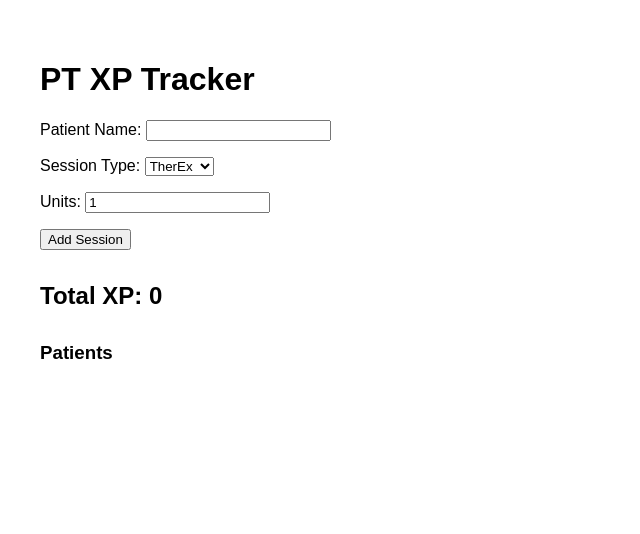
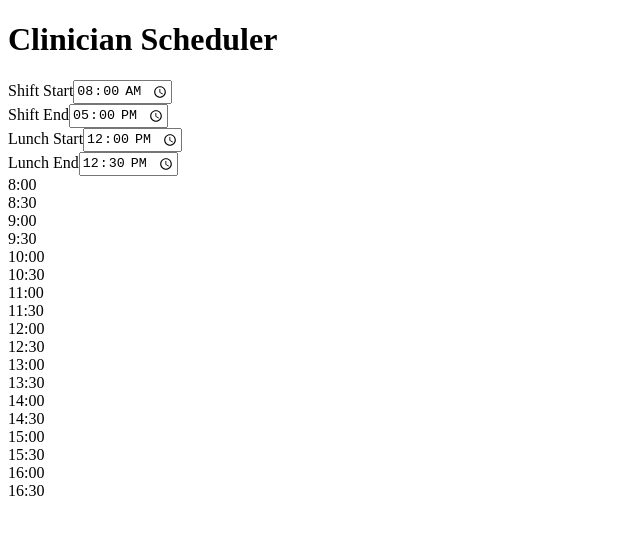
Before and after one commit to wasullivan/pt-xp-app, a Next.js app: page / in a window 1280 px wide. Shown: the top 534 px of the page, without its empty margins (0-640 px from the left). Built offline with nearby package versions, Linux system fonts and the light colour scheme.

Commit message:
Progress save before break

```diff
--- /dev/null
+++ b/app/components/Schedule.tsx
@@ -0,0 +1,101 @@
+"use client"
+
+import { useState } from "react"
+
+type PatientBlock = {
+  id: string
+  name: string
+  startSlot: number
+}
+
+type ScheduleProps = {
+  shiftStart: string
+  shiftEnd: string
+}
+
+export default function Schedule({ shiftStart, shiftEnd }: ScheduleProps) {
+  const [patients, setPatients] = useState<PatientBlock[]>([])
+  const [draggingId, setDraggingId] = useState<string | null>(null)
+
+  const shiftStartMin =
+    parseInt(shiftStart.split(":")[0]) * 60 +
+    parseInt(shiftStart.split(":")[1])
+  const shiftEndMin =
+    parseInt(shiftEnd.split(":")[0]) * 60 +
+    parseInt(shiftEnd.split(":")[1])
+  const totalSlots = Math.ceil((shiftEndMin - shiftStartMin) / 30)
+
+  const addPatientAtSlot = (slot: number) => {
+    setPatients([
+      ...patients,
+      { id: crypto.randomUUID(), name: `Patient ${patients.length + 1}`, startSlot: slot },
+    ])
+  }
+
+  const handleMouseMove = (e: React.MouseEvent<HTMLDivElement>) => {
+    if (!draggingId) return
+    const container = e.currentTarget.getBoundingClientRect()
+    const y = e.clientY - container.top
+    let slot = Math.floor(y / 48) // each 30-min row = 48px height
+    if (slot < 0) slot = 0
+    if (slot >= totalSlots) slot = totalSlots - 1
+    setPatients((prev) =>
+      prev.map((p) => (p.id === draggingId ? { ...p, startSlot: slot } : p))
+    )
+  }
+
+  return (
+    <div className="flex flex-col">
+      <div className="flex">
+        {/* Left column: hours */}
+        <div className="w-16 flex flex-col border-r">
+          {Array.from({ length: totalSlots }).map((_, i) => {
+            const hour = Math.floor((shiftStartMin + i * 30) / 60)
+            const minute = (shiftStartMin + i * 30) % 60
+            return (
+              <div key={i} className="h-12 border-b flex items-center justify-end pr-1 text-xs">
+                {`${hour}:${minute.toString().padStart(2, "0")}`}
+              </div>
+            )
+          })}
+        </div>
+
+        {/* Right column: schedule */}
+        <div
+          className="flex-1 relative border"
+          onMouseMove={handleMouseMove}
+          onMouseUp={() => setDraggingId(null)}
+        >
+          {Array.from({ length: totalSlots }).map((_, slotIndex) => (
+            <div
+              key={slotIndex}
+              className="h-12 border-b relative"
+              onClick={() => addPatientAtSlot(slotIndex)}
+            >
+              {patients
+                .filter((p) => p.startSlot === slotIndex)
+                .map((p) => (
+                  <div
+                    key={p.id}
+                    className="absolute left-2 right-2 bg-green-500 text-white rounded p-1 cursor-move flex justify-between items-center"
+                    onMouseDown={() => setDraggingId(p.id)}
+                  >
+                    <span>{p.name}</span>
+                    <button
+                      className="ml-2 text-xs"
+                      onClick={(e) => {
+                        e.stopPropagation()
+                        setPatients(patients.filter((x) => x.id !== p.id))
+                      }}
+                    >
+                      ✕
+                    </button>
+                  </div>
+                ))}
+            </div>
+          ))}
+        </div>
+      </div>
+    </div>
+  )
+}
--- a/app/page.tsx
+++ b/app/page.tsx
@@ -1,111 +1,66 @@
-"use client";
+"use client"
 
-import { useState } from "react";
-
-type PatientData = {
-  totalUnits: number;
-  totalXP: number;
-};
+import { useState } from "react"
+import Schedule from "./components/Schedule"
 
 export default function Home() {
-  const [patientName, setPatientName] = useState("");
-  const [type, setType] = useState("TherEx");
-  const [units, setUnits] = useState(1);
-  const [patients, setPatients] = useState<Record<string, PatientData>>({});
-  const [totalXP, setTotalXP] = useState(0);
-
-  function calculateXP(type: string, units: number, existingUnits: number) {
-    const baseXP: Record<string, number> = {
-      TherEx: 10,
-      TherAct: 12,
-      Neuro: 20,
-      Manual: 15,
-    };
-
-    const diminishingFactor = 0.9;
-    let xp = 0;
-
-    for (let i = 0; i < units; i++) {
-      xp += baseXP[type] * Math.pow(diminishingFactor, existingUnits + i);
-    }
-
-    return Math.round(xp);
-  }
-
-  function handleAddSession() {
-    if (!patientName) return;
-
-    const existingPatient = patients[patientName] || {
-      totalUnits: 0,
-      totalXP: 0,
-    };
-
-    const sessionXP = calculateXP(
-      type,
-      units,
-      existingPatient.totalUnits
-    );
-
-    const updatedPatient = {
-      totalUnits: existingPatient.totalUnits + units,
-      totalXP: existingPatient.totalXP + sessionXP,
-    };
-
-    setPatients({
-      ...patients,
-      [patientName]: updatedPatient,
-    });
-
-    setTotalXP(totalXP + sessionXP);
-  }
+  const [shiftStart, setShiftStart] = useState("08:00")
+  const [shiftEnd, setShiftEnd] = useState("17:00")
+  const [lunchStart, setLunchStart] = useState("12:00")
+  const [lunchEnd, setLunchEnd] = useState("12:30")
 
   return (
-    <main style={{ padding: "2rem", fontFamily: "sans-serif" }}>
-      <h1>PT XP Tracker</h1>
+    <div className="p-6">
+      <h1 className="text-2xl font-bold mb-4">Clinician Scheduler</h1>
 
+      <div className="flex gap-4 mb-6">
         <div>
-        <label>Patient Name: </label>
+          <label className="block text-sm">Shift Start</label>
           <input
-          type="text"
-          value={patientName}
-          onChange={(e) => setPatientName(e.target.value)}
+            type="time"
+            value={shiftStart}
+            onChange={(e) => setShiftStart(e.target.value)}
+            className="border p-1 rounded"
           />
         </div>
 
-      <div style={{ marginTop: "1rem" }}>
-        <label>Session Type: </label>
-        <select value={type} onChange={(e) => setType(e.target.value)}>
-          <option value="TherEx">TherEx</option>
-          <option value="TherAct">TherAct</option>
-          <option value="Neuro">Neuro</option>
-          <option value="Manual">Manual</option>
-        </select>
-      </div>
-
-      <div style={{ marginTop: "1rem" }}>
-        <label>Units: </label>
+        <div>
+          <label className="block text-sm">Shift End</label>
           <input
-          type="number"
-          min="1"
-          value={units}
-          onChange={(e) => setUnits(Number(e.target.value))}
+            type="time"
+            value={shiftEnd}
+            onChange={(e) => setShiftEnd(e.target.value)}
+            className="border p-1 rounded"
           />
         </div>
 
-      <button style={{ marginTop: "1rem" }} onClick={handleAddSession}>
-        Add Session
-      </button>
+        <div>
+          <label className="block text-sm">Lunch Start</label>
+          <input
+            type="time"
+            value={lunchStart}
+            onChange={(e) => setLunchStart(e.target.value)}
+            className="border p-1 rounded"
+          />
+        </div>
 
-      <h2 style={{ marginTop: "2rem" }}>Total XP: {totalXP}</h2>
+        <div>
+          <label className="block text-sm">Lunch End</label>
+          <input
+            type="time"
+            value={lunchEnd}
+            onChange={(e) => setLunchEnd(e.target.value)}
+            className="border p-1 rounded"
+          />
+        </div>
+      </div>
 
-      <h3 style={{ marginTop: "2rem" }}>Patients</h3>
-      <ul>
-        {Object.entries(patients).map(([name, data]) => (
-          <li key={name}>
-            {name} — Units: {data.totalUnits} — XP: {data.totalXP}
-          </li>
-        ))}
-      </ul>
-    </main>
-  );
+      <Schedule
+        shiftStart={shiftStart}
+        shiftEnd={shiftEnd}
+        lunchStart={lunchStart}
+        lunchEnd={lunchEnd}
+      />
+    </div>
+  )
 }
--- a/package.json
+++ b/package.json
@@ -9,9 +9,13 @@
     "lint": "eslint"
   },
   "dependencies": {
+    "@dnd-kit/core": "^6.3.1",
+    "@dnd-kit/modifiers": "^9.0.0",
+    "@dnd-kit/sortable": "^10.0.0",
     "next": "16.1.6",
     "react": "19.2.3",
-    "react-dom": "19.2.3"
+    "react-dom": "19.2.3",
+    "uuid": "^13.0.0"
   },
   "devDependencies": {
     "@tailwindcss/postcss": "^4",
```
Also changed, not shown: lib/levelSystem.ts (added, +20 -0 lines), 1 other file (tests, documents, lock files or other folders). Lines whose indentation alone changed are shown as unchanged.
